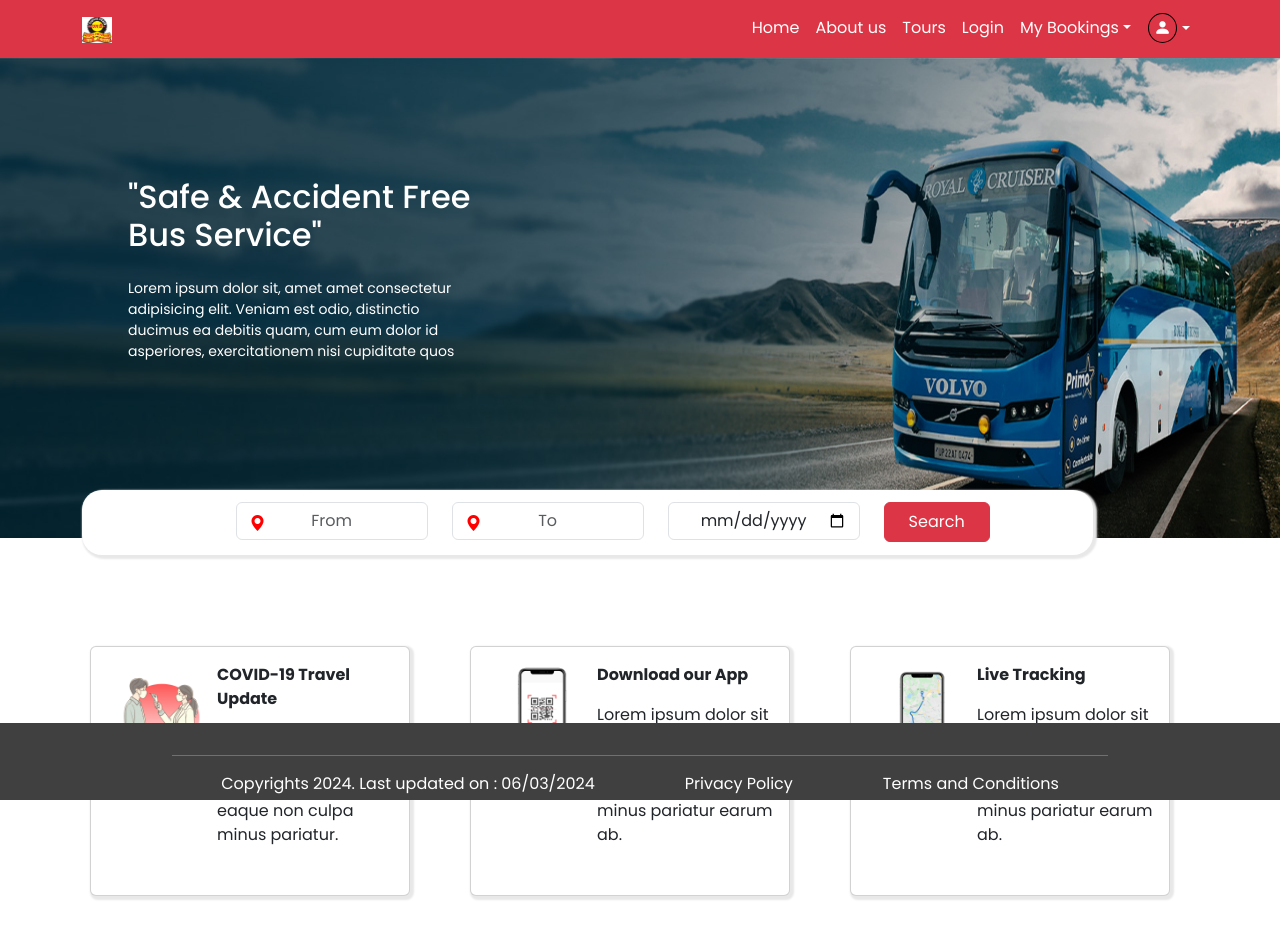
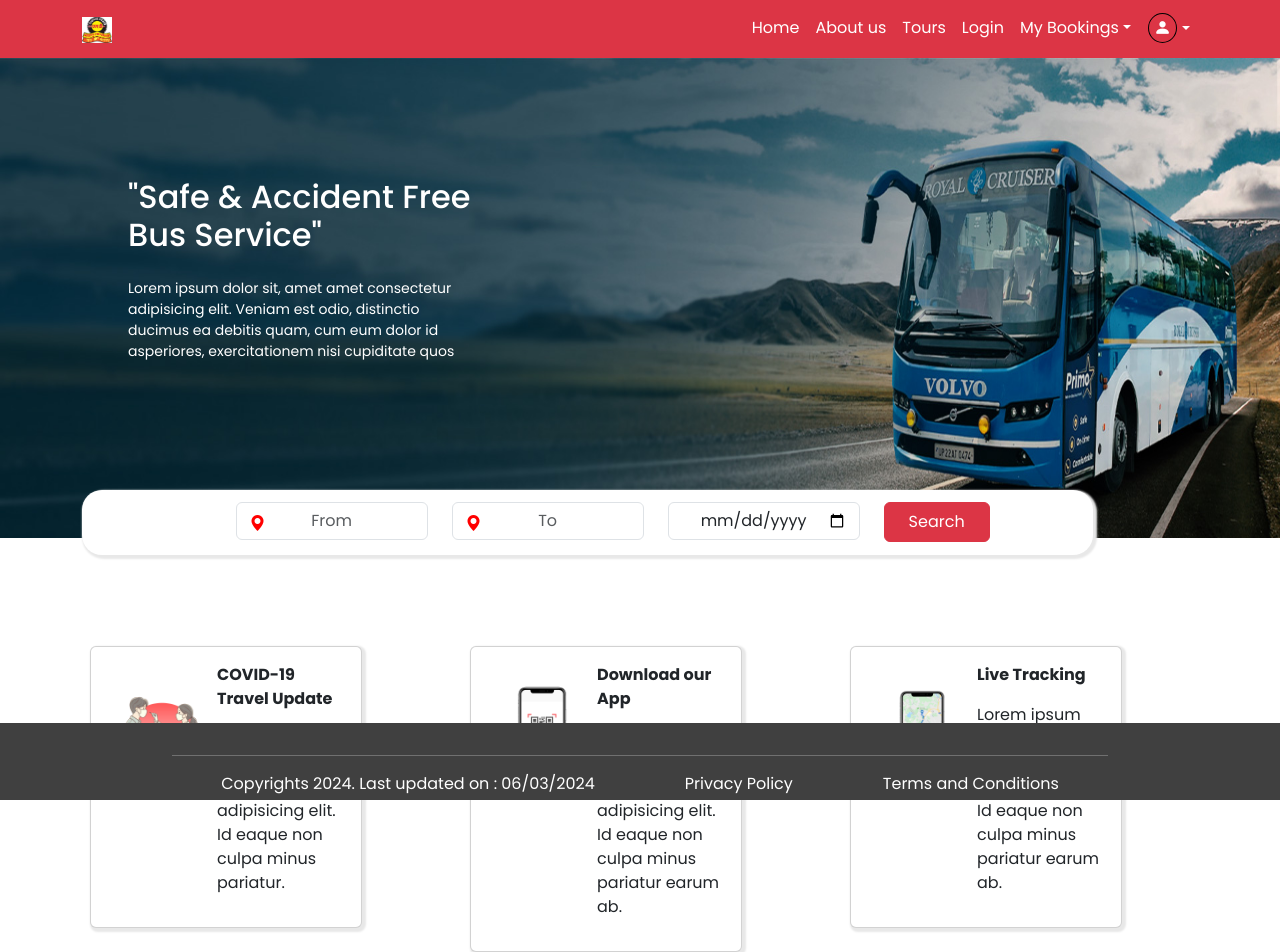
Before and after one commit to sakshuu/bus, a React (Vite) app: page / in a window 1280 px wide. Shown: the top 952 px of the page. Built offline with nearby package versions, Linux system fonts and the light colour scheme.

Commit message:
code updated

```diff
--- a/src/components/MainImg.jsx
+++ b/src/components/MainImg.jsx
@@ -196,15 +196,14 @@ const MainImg = () => {
         <div style={{ marginTop: "100px", marginBottom: "100px" }}>
           <div className="row">
             {data.map((item) => (
-              <div className="col-md-4 col-sm-12">
+              <div className="col-md-4  col-sm-12">
                 <div
                   className="card p-3 m-2"
-                  style={{ boxShadow: "2px 2px 2px 2px #E8E8E8", height:
-                "100%", width:'90%'}}
+                  style={{ boxShadow: "2px 2px 2px 2px #E8E8E8", width:'17rem'}}
                 >
                   <div className="d-flex ">
-                    <div>
-                      <img src={item?.img} alt="" width={110} />
+                    <div style={{paddingTop:'8%'}}>
+                      <img src={item?.img} alt=""  width={110} />
                     </div>
                     <div>
                       <p style={{ fontWeight: "bold" }}>{item.title}</p>
```
Also changed, not shown: 1 other file (tests, documents, lock files or other folders).
